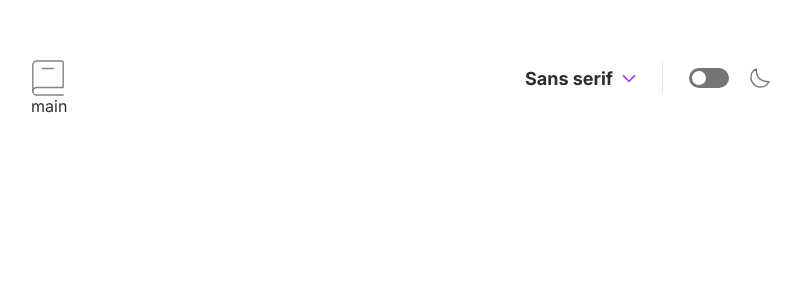
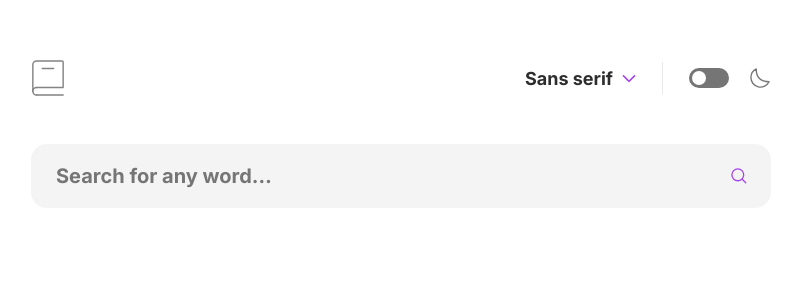
Before and after one commit to davidkadaria/dictionary-web-app, a React (Create React App) app: page / in a window 1280 px wide. Shown: the top 300 px of the page, without its empty margins (239-1040 px from the left). Built offline with nearby package versions, Linux system fonts and the light colour scheme.

Commit message:
Modified the Main component: added submit handler, results state, and also modified its JSX content

```diff
--- a/src/components/Main/index.js
+++ b/src/components/Main/index.js
@@ -1,7 +1,43 @@
+import { useState, useRef } from 'react';
+import { fetchWordInformation } from '../../utils';
+
+import { SearchForm } from '../';
+
 import './Main.css';
 
 function Main() {
-	return <main>main</main>;
+	const [results, setResults] = useState();
+	const [validationError, setValidationError] = useState(false);
+
+	const searchFieldRef = useRef();
+
+	async function handleSubmit(event) {
+		event.preventDefault();
+		const searchFieldValue = searchFieldRef.current.value;
+
+		// Validate search field
+		if (!searchFieldValue || searchFieldValue.trim() === '') {
+			setValidationError(true);
+			return;
+		} else if (validationError) {
+			setValidationError(false);
+		}
+
+		// Fetch word information
+		fetchWordInformation(searchFieldValue).then((data) => {
+			setResults(data);
+		});
+	}
+
+	return (
+		<main className='Main'>
+			<SearchForm
+				handleSubmit={handleSubmit}
+				hasValidationError={validationError}
+				ref={searchFieldRef}
+			/>
+		</main>
+	);
 }
 
 export { Main };
```
